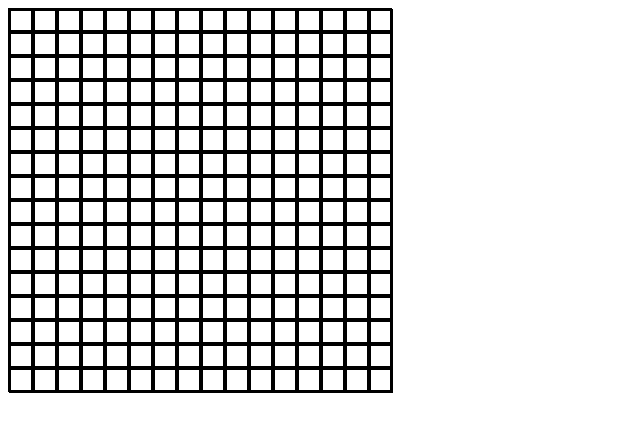
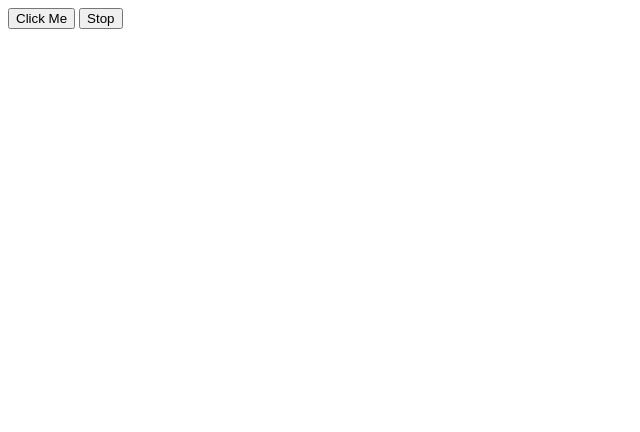
Before and after one commit to abhinandkakkadi/etch-a-skeetch, a plain HTML site: page index.html in a window 1280 px wide. Shown: the whole page, without its empty margins (0-640 px from the left). Drawn offline with Linux system fonts and the light colour scheme.

Commit message:
created skelton for etch- a-sketch project

```diff
--- a/index.html
+++ b/index.html
@@ -9,8 +9,10 @@
 
 </head>
 <body>
-     <div id="horizontal"></div>
-     <div id="vertical"></div>
+     <button onclick="promptMe()" id="butt">Click Me</button>
+     <button onclick="stop()" id="stop">Stop</button>
+     <div id="table"></div>
+
 
     <script src="./script.js"></script>
 </body>
--- a/script.js
+++ b/script.js
@@ -1,17 +1,26 @@
 
 
-for(let i=0; i< 16; i++)
-{
-    var div = document.createElement("div");
-    div.classList.add("h-div")
-    document.getElementById("horizontal").appendChild(div)
+ function grid(length)
+ {   document.getElementById('table').style.width = length*24 + "px";
+    for(let j=0; j<length*length;j++)
+    {
 
+        const box = document.createElement('div');
+        box.classList = "abhi";
+        document.getElementById('table').appendChild(box);
+
+    }
 }
 
 
-for(let i=0; i<16; i++)
-{
-    var div = document.createElement("div");
-    div.classList.add("v-div")
-    document.getElementById("vertical").appendChild(div);
-}
+    function promptMe()
+    {
+        let length = prompt("Enter grid size");
+        grid(length);
+    }
+
+    function stop()
+    {
+        location.reload();
+
+    }
--- a/style.css
+++ b/style.css
@@ -1,25 +1,19 @@
-.h-div{
-    box-sizing: border-box;
-    border: 2px solid black;
-    padding: 10px;
-    width: 384px;
+
+#table{
+    display: flex;
+
+    flex-wrap: wrap;
+    margin: 200px;
 
 }
-
-
-.v-div{
+.abhi{
+    border: 2px solid black;
     box-sizing: border-box;
-    border: 2px solid black;
-
-    height: 384px;
     padding: 10px;
+    width: 10px;
+    height: 10px;
 }
 
-#vertical{
-    display: flex;
-    position: absolute;
-    top: 9px; left: 9px;
-
-
-
+#table:hover{
+    background-color: burlywood;
 }
```
